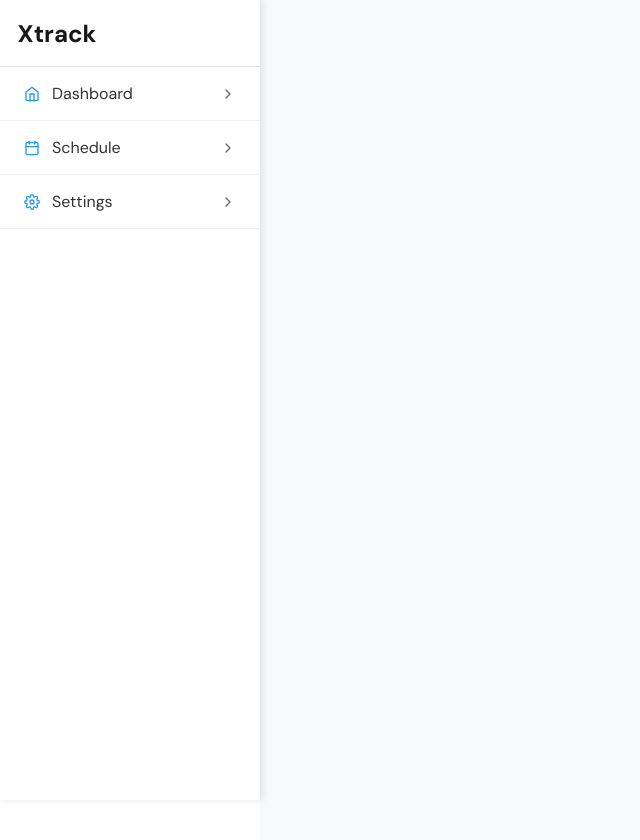
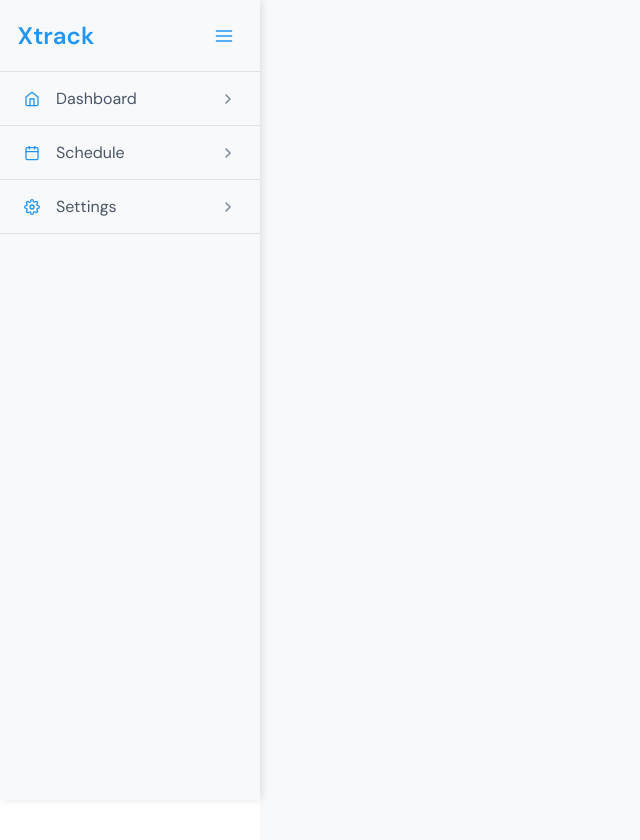
Before and after one commit to petersafwat11/Xtrack-frontend, a Next.js app: page / in a window 1280 px wide. Shown: the top 840 px of the page, without its empty margins (0-640 px from the left). Built offline with nearby package versions, Linux system fonts and the light colour scheme.

Commit message:
fixed the menu behavior

```diff
--- a/app/ui/layout/menu/Menu.js
+++ b/app/ui/layout/menu/Menu.js
@@ -9,12 +9,23 @@ import {
   FiSettings,
   FiChevronDown,
   FiChevronRight,
+  FiMenu,
 } from "react-icons/fi";
 
+const Menu = ({ isOpen }) => {
+  const [expandedItems, setExpandedItems] = useState({});
+  const [isCollapsed, setIsCollapsed] = useState(false);
+  const pathname = usePathname();
   const menuItems = [
     {
       title: "Dashboard",
-    icon: <FiHome />,
+      icon: (
+        <FiHome
+          onClick={() => {
+            setIsCollapsed(false);
+          }}
+        />
+      ),
       path: "/dashboard",
       children: [
         { title: "Ocean (AF)", path: "/dashboard/ocean-af" },
@@ -27,7 +38,13 @@ const menuItems = [
     },
     {
       title: "Schedule",
-    icon: <FiCalendar />,
+      icon: (
+        <FiCalendar
+          onClick={() => {
+            setIsCollapsed(false);
+          }}
+        />
+      ),
       path: "/schedule",
       children: [
         { title: "Ocean", path: "/schedule/ocean" },
@@ -36,7 +53,13 @@ const menuItems = [
     },
     {
       title: "Settings",
-    icon: <FiSettings />,
+      icon: (
+        <FiSettings
+          onClick={() => {
+            setIsCollapsed(false);
+          }}
+        />
+      ),
       path: "/settings",
       children: [
         { title: "Profile", path: "/settings/profile" },
@@ -48,15 +71,17 @@ const menuItems = [
     },
   ];
 
-const Menu = ({ isOpen }) => {
-  const [expandedItems, setExpandedItems] = useState({});
-  const pathname = usePathname();
+  const toggleCollapse = () => {
+    setIsCollapsed(!isCollapsed);
+  };
 
   const toggleSubmenu = (title) => {
+    if (!isCollapsed) {
       setExpandedItems((prev) => ({
         ...prev,
         [title]: !prev[title],
       }));
+    }
   };
 
   const isActive = (path) => pathname === path;
@@ -64,9 +89,16 @@ const Menu = ({ isOpen }) => {
     children?.some((child) => pathname === child.path);
 
   return (
-    <nav className={`${styles.sidebar} ${isOpen ? styles.open : ""}`}>
+    <nav
+      className={`${styles.sidebar} ${isOpen ? styles.open : ""} ${
+        isCollapsed ? styles.collapsed : ""
+      }`}
+    >
       <div className={styles.menuHeader}>
         <h1 className={styles.title}>Xtrack</h1>
+        <button className={styles.menuToggle} onClick={toggleCollapse}>
+          <FiMenu size={20} />
+        </button>
       </div>
 
       <ul className={styles.menu}>
--- a/app/ui/layout/menu/menu.module.css
+++ b/app/ui/layout/menu/menu.module.css
@@ -4,38 +4,49 @@
   top: 0;
   bottom: 0;
   width: 260px;
-  background: white;
+  background-color: #f8f9fa;
   box-shadow: 2px 0 8px rgba(0, 0, 0, 0.1);
   transition: all 0.3s ease;
   z-index: 1000;
   overflow-y: auto;
 }
 
+.sidebar.collapsed {
+  width: 4.5rem;
+}
+
 .menuHeader {
   padding: 1.1em;
   border-bottom: 1px solid #e1e1e1;
+  display: flex;
+  align-items: center;
+  justify-content: space-between;
 }
 
 .menuToggle {
-  position: fixed;
-  top: 1rem;
-  left: 1rem;
-  z-index: 1001;
-  background: #2196f3;
+  background: none;
   border: none;
-  color: white;
-  width: 40px;
-  height: 40px;
-  border-radius: 8px;
-  display: none;
+  color: #2196f3;
+  cursor: pointer;
+  padding: 0.5rem;
+  display: flex;
   align-items: center;
   justify-content: center;
-  cursor: pointer;
-  transition: background-color 0.3s ease;
+  transition: color 0.2s ease;
 }
 
 .menuToggle:hover {
-  background: #1976d2;
+  color: #1976d2;
+}
+
+.title {
+  color: #2196f3;
+  font-weight: 600;
+  margin: 0;
+}
+
+.sidebar.collapsed .title {
+  display: none;
 }
 
 .menu {
@@ -45,7 +56,7 @@
 }
 
 .menuItem {
-  border-bottom: 1px solid #f0f0f0;
+  border-bottom: 1px solid #e1e1e1;
 }
 
 .menuItemHeader {
@@ -54,10 +65,11 @@
   padding: 1rem 1.5rem;
   cursor: pointer;
   transition: background-color 0.3s ease;
+  color: #4a5568;
 }
 
 .menuItemHeader:hover {
-  background-color: #f5f5f5;
+  background-color: #edf2f7;
 }
 
 .menuIcon {
@@ -65,17 +77,30 @@
   color: #2196f3;
   display: flex;
   align-items: center;
+  min-width: 20px;
+}
+
+.sidebar.collapsed .menuIcon {
+  margin-right: 0;
 }
 
 .menuTitle {
   flex: 1;
-  color: #333;
+  color: #4a5568;
+}
+
+.sidebar.collapsed .menuTitle {
+  display: none;
 }
 
 .menuArrow {
-  color: #666;
+  color: #718096;
   display: flex;
   align-items: center;
+}
+
+.sidebar.collapsed .menuArrow {
+  display: none;
 }
 
 .submenu {
@@ -85,28 +110,33 @@
   max-height: 0;
   overflow: hidden;
   transition: max-height 0.3s ease;
-  background-color: #f8f9fa;
+  background-color: #ffffff;
 }
 
 .submenu.expanded {
   max-height: 500px;
 }
 
+.sidebar.collapsed .submenu {
+  display: none;
+}
+
 .submenuItem {
   display: block;
   padding: 0.75rem 1.5rem 0.75rem 3.25rem;
-  color: #666;
+  color: #718096;
   text-decoration: none;
   transition: all 0.3s ease;
 }
 
 .submenuItem:hover {
-  background-color: #f0f0f0;
+  background-color: #edf2f7;
   color: #2196f3;
 }
 
 .active > .menuItemHeader {
   background-color: #e3f2fd;
+  color: #2196f3;
 }
 
 .submenuItem.active {
@@ -114,9 +144,10 @@
   color: #2196f3;
 }
 
-@media (max-width: 768px) {
+@media (max-width: 800px) {
   .sidebar {
     transform: translateX(-100%);
+    width: 200px;
   }
 
   .sidebar.open {
```
Lines whose indentation alone changed are shown as unchanged.
